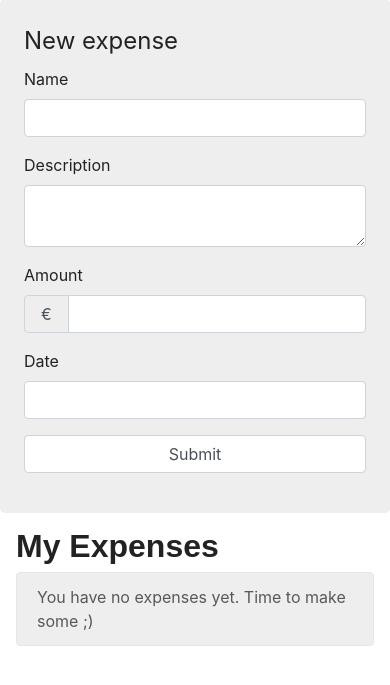
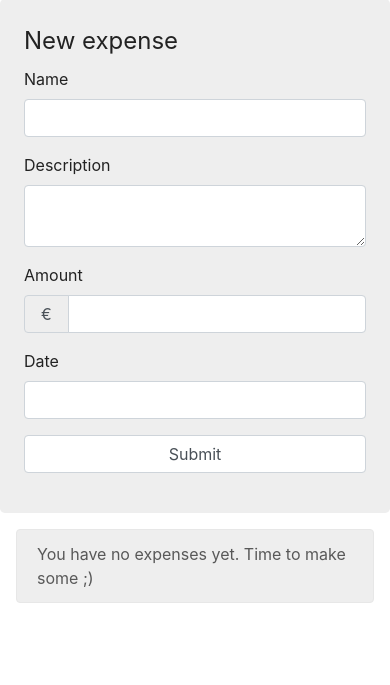
Before and after one commit to carroarmato0/expens-o-matic, a Symfony app: template templates/expenses/index.html.twig in a window 390 px wide. Shown: the part 57-742 px from the top of the page. Run offline with Twig, Linux system fonts and the light colour scheme; the template is opened without the code that fills it, so the values that code supplies are empty; form fields are guessed from the names that the template uses; some libraries are stand-ins or nearby versions; some web fonts are replaced.

Commit message:
Remove My Expenses header as we already know we're on that page. Looks better too on mobile
Signed-off-by: Christophe Vanlancker <carroarmato0@inuits.eu>

```diff
--- a/templates/expenses/index.html.twig
+++ b/templates/expenses/index.html.twig
@@ -53,7 +53,7 @@
     </div>
 
     <div class="col-xl-9 container-fluid p-3">
-      <h2>My Expenses</h2>
+
       {% if expenses is empty %}
         <div class="alert alert-secondary">
           <p class="mb-0">You have no expenses yet. Time to make some ;)</p>
```
